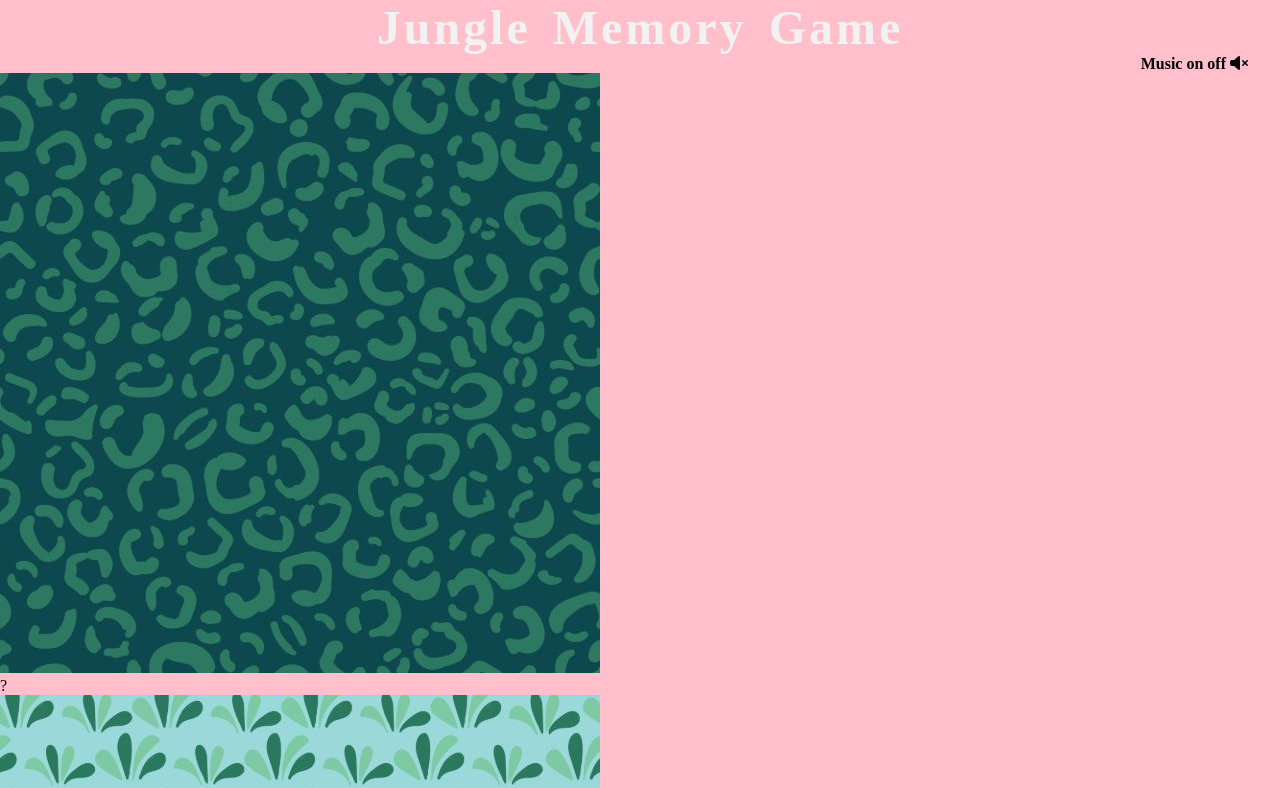
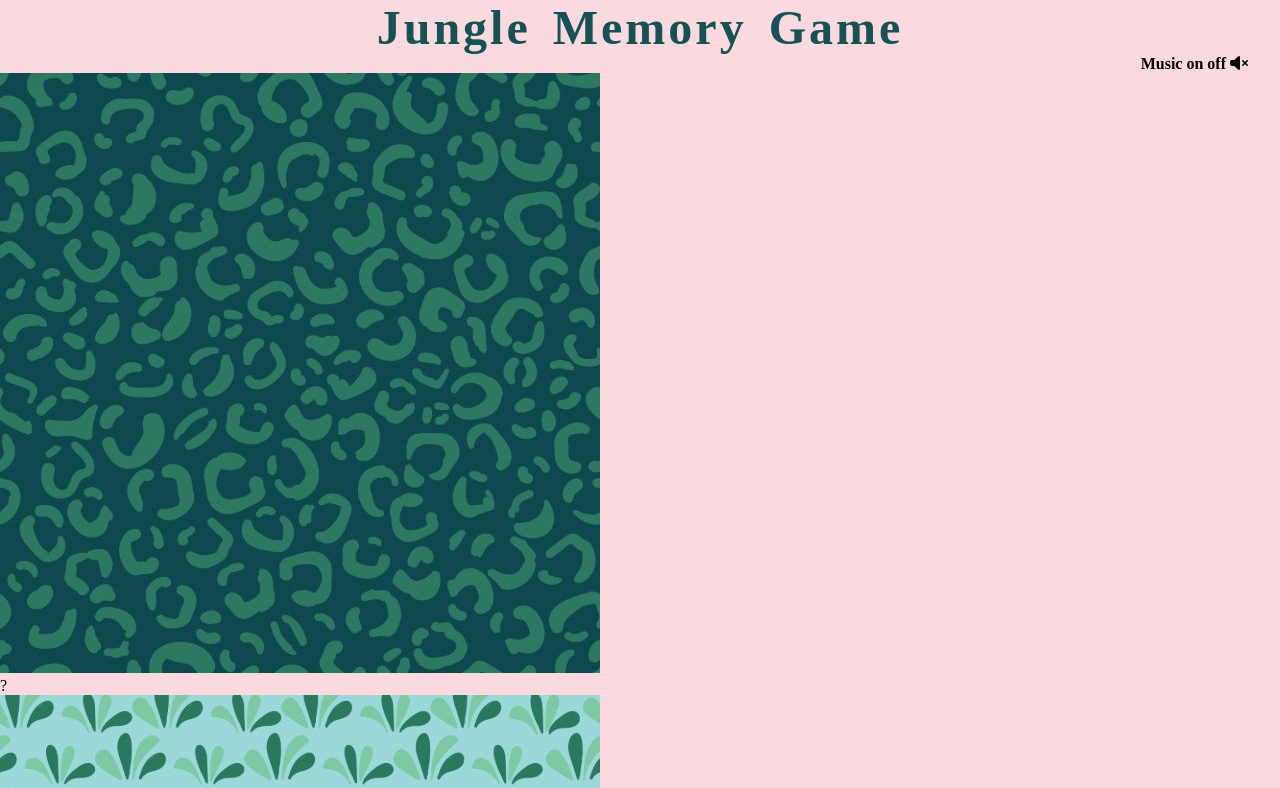
Before and after one commit to chasingash/Project-Portfolio-2, a plain HTML site: page index.html in a window 1280 px wide. Shown: the top 788 px of the page. Drawn offline with Linux system fonts and the light colour scheme; a web font is replaced by a local one.

```diff
--- a/assets/css/style.css
+++ b/assets/css/style.css
@@ -9,11 +9,11 @@
 }
 
 html {
-    background: pink;
+    background: rgb(250, 217, 223);
 }
 
 #heading {
-    color: #F2F2F2;
+    color: #165153;
     text-align: center;
     font-size: 3rem;
     margin-top: 0px;
```
